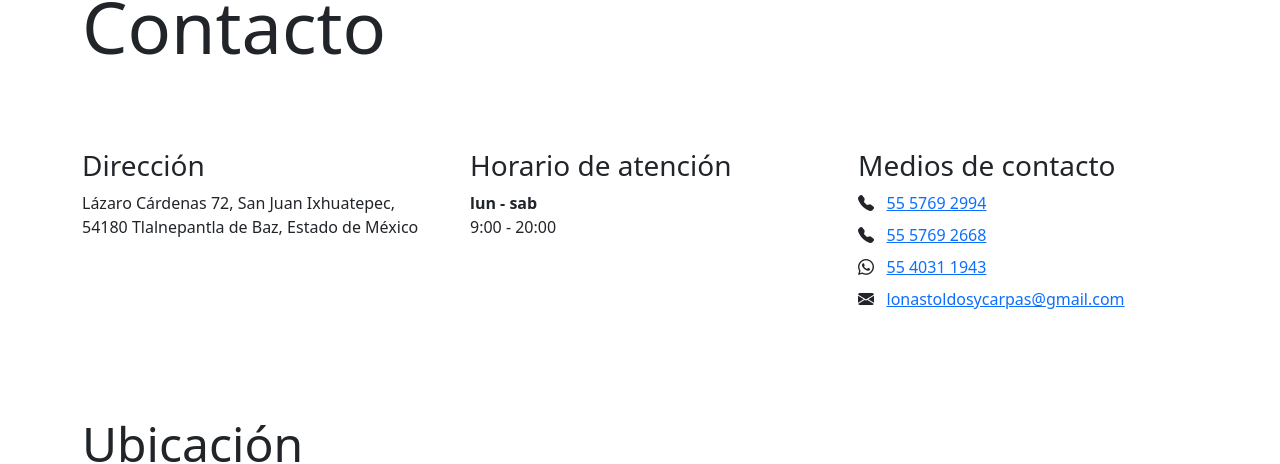
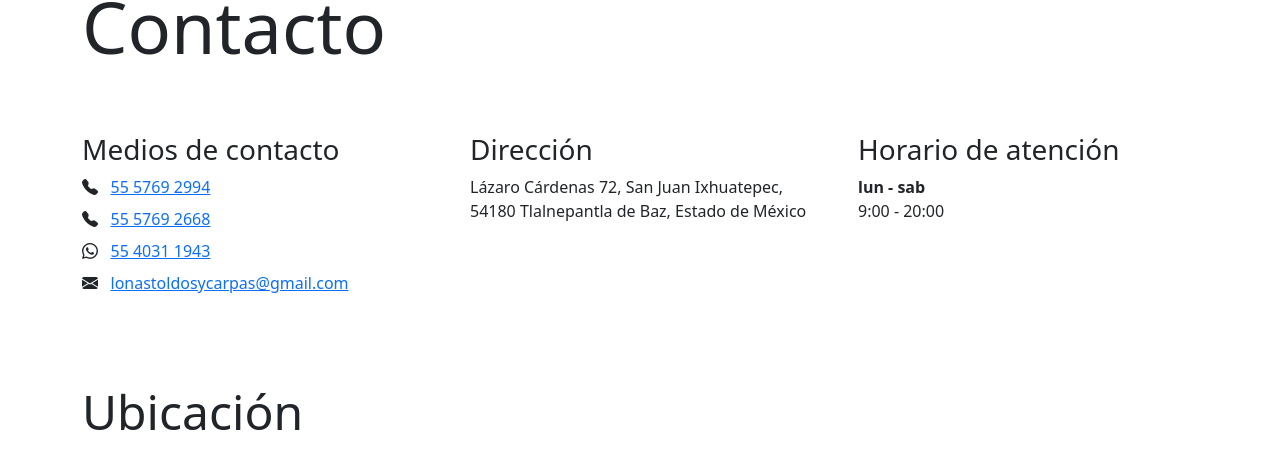
Before and after one commit to Comecacahuates/web-lotocasa, a Next.js app: page /Contacto in a window 1280 px wide. Shown: the part 137-601 px from the top of the page. Built offline with nearby package versions, Linux system fonts and the light colour scheme.

Commit message:
Ajuste de espacios y organización de la página de contacto

```diff
--- a/components/contactsection.tsx
+++ b/components/contactsection.tsx
@@ -1,6 +1,6 @@
 import * as React from "react";
-import Container from "react-bootstrap/Container";
 import Row from "react-bootstrap/Row";
+import SectionContainer from "./ui/sectioncontainer";
 import SubsectionCol from "./ui/subsectioncol";
 import ListItem from "./ui/listitem";
 import {
@@ -29,8 +29,20 @@ export default function ContactSectionUI(props: ContactSectionProps) {
 
   /* Renderización */
   return (
-    <Container>
-      <Row className="gx-5 py-5" sm={1} md={2} lg={3}>
+    <SectionContainer>
+      <Row className="gx-5 py-3" xs={1} md={2} lg={3}>
+        {/* Medios de contacto */}
+        <SubsectionCol title={meansOfContactSection.title}>
+          <ul className="list-unstyled text-small">
+            {meansOfContactSection.meansOfContact.map(
+              (item: MeanOfContact, index: number) => (
+                <ListItem key={index} href={item.url} icon={item.icon}>
+                  {item.name}
+                </ListItem>
+              )
+            )}
+          </ul>
+        </SubsectionCol>
         {/* Dirección */}
         <SubsectionCol title={addressSection.title}>
           <p>{addressSection.address}</p>
@@ -46,19 +58,7 @@ export default function ContactSectionUI(props: ContactSectionProps) {
             )
           )}
         </SubsectionCol>
-        {/* Medios de contacto */}
-        <SubsectionCol title={meansOfContactSection.title}>
-          <ul className="list-unstyled text-small">
-            {meansOfContactSection.meansOfContact.map(
-              (item: MeanOfContact, index: number) => (
-                <ListItem key={index} href={item.url} icon={item.icon}>
-                  {item.name}
-                </ListItem>
-              )
-            )}
-          </ul>
-        </SubsectionCol>
       </Row>
-    </Container>
+    </SectionContainer>
   );
 }
--- a/content/contacto.json
+++ b/content/contacto.json
@@ -51,7 +51,7 @@
       "sectionType": "mapSection",
       "title": "Ubicación",
       "src": "https://www.google.com/maps/embed?pb=!1m18!1m12!1m3!1d3760.462957624455!2d-99.10628228509191!3d19.521727986833795!2m3!1f0!2f0!3f0!3m2!1i1024!2i768!4f13.1!3m3!1m2!1s0x85d1fa60a183de4b%3A0x31e90fe62840252c!2sLonas%20Toldos%20y%20Carpas%20sa%20de%20cv!5e0!3m2!1ses-419!2smx!4v1624097119032!5m2!1ses-419!2smx",
-      "height": "400px"
+      "height": "600px"
     }
   ]
 }
```
